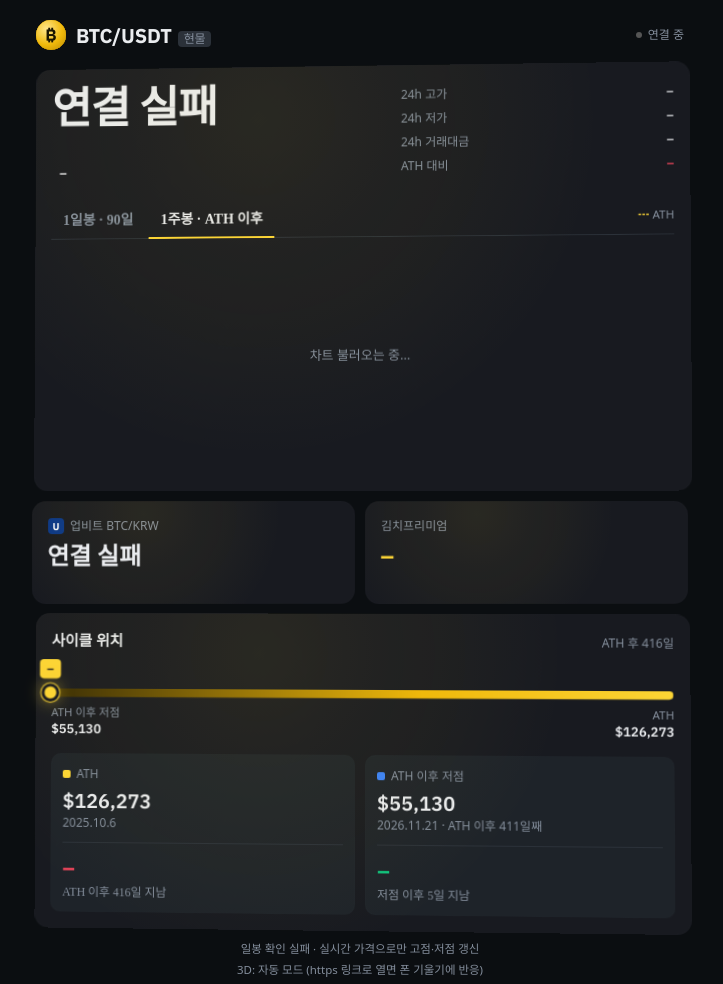
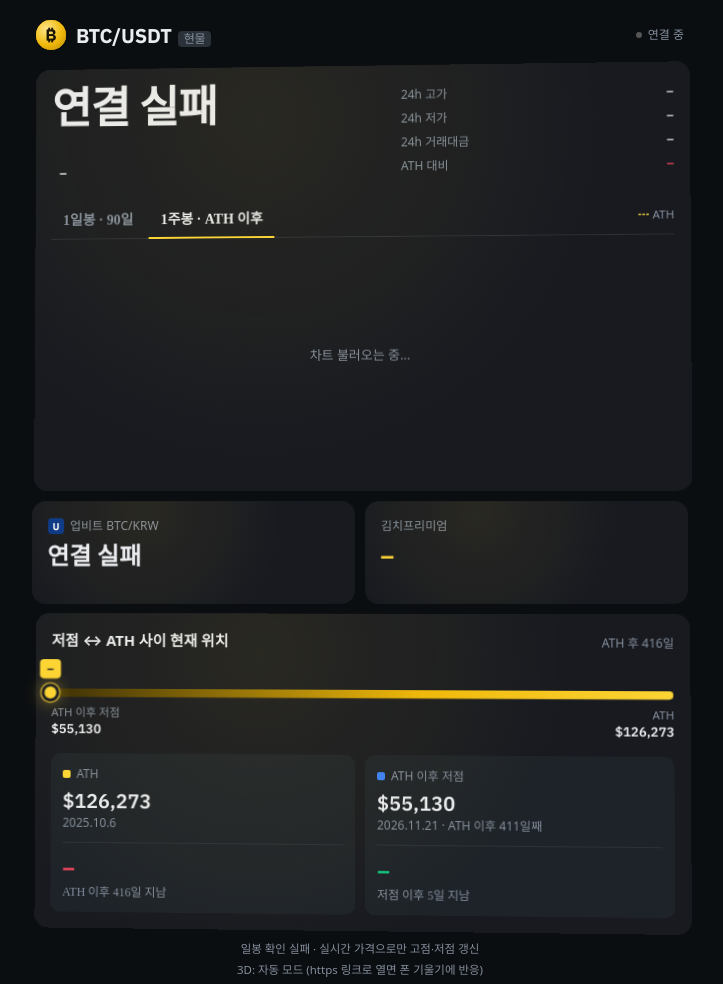
Before and after one commit to kimnam88-art/btc, a plain HTML site: page index.html in a window 1280 px wide. Shown: the whole page, without its empty margins (280-1003 px from the left). Drawn offline with Linux system fonts and the light colour scheme; no server answers; a web font is replaced by a local one.

Commit message:
구간 제목을 '저점 ↔ ATH 사이 현재 위치'로 변경
Co-Authored-By: Claude Opus 5.5 <noreply@anthropic.com>
Claude-Session: https://claude.ai/code/session_01HhwLiVXE14zwJQbs5STKS5

```diff
--- a/index.html
+++ b/index.html
@@ -120,7 +120,7 @@ body{margin:0;background:var(--bg);color:var(--ink);font:15px/1.5 Pretendard,sys
   </div>
 
   <section class="pn">
-    <div class="ttl"><h2>사이클 위치</h2><span id="days0"></span></div>
+    <div class="ttl"><h2>저점 ↔ ATH 사이 현재 위치</h2><span id="days0"></span></div>
     <div class="track lift"><span class="tip" id="tip">–</span><span class="mark" id="mark"></span></div>
     <div class="ends"><div>ATH 이후 저점<b id="eLow">–</b></div><div>ATH<b id="eAth">–</b></div></div>
     <div class="stats">
```
